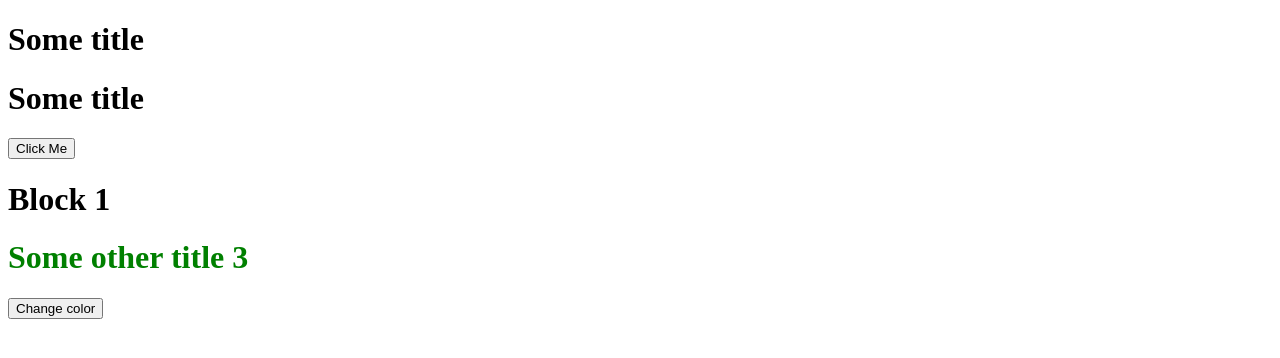
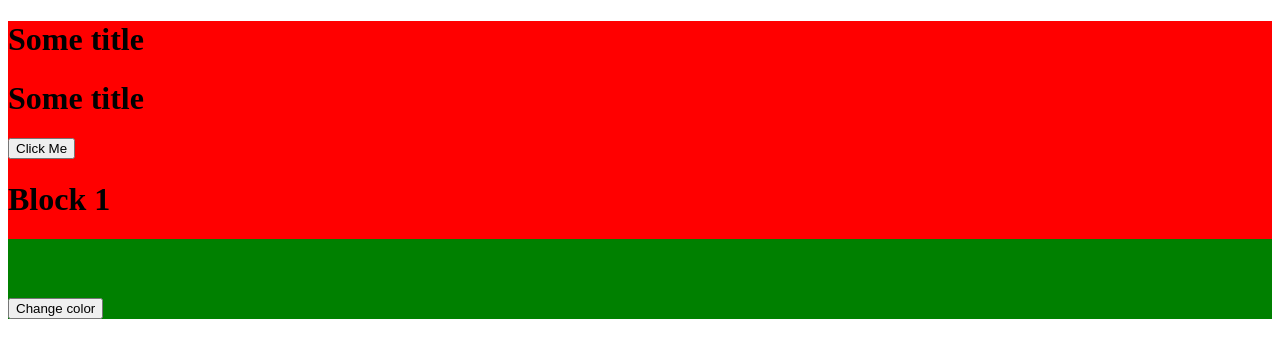
Before and after one commit to dzarezenko/beetroot_lesson_41-vue_basics, a Vue app: page / in a window 1280 px wide. Shown: the top 358 px of the page. Built offline with nearby package versions, Linux system fonts and the light colour scheme.

Commit message:
Styels scopes

```diff
--- a/src/App.vue
+++ b/src/App.vue
@@ -1,5 +1,5 @@
 <template>
-  <div>
+  <div id="container">
     <!--h1 v-once>{{ title }}</h1>
     <p>
       {{ getTitle() }}
@@ -93,3 +93,9 @@ export default {
   },
 }
 </script>
+
+<style>
+#container {
+  background-color: red;
+}
+</style>
--- a/src/components/SimpleHeader.vue
+++ b/src/components/SimpleHeader.vue
@@ -1,5 +1,5 @@
 <template>
-  <div>
+  <div id="simple_header">
     <h1 :style="`color: ${color}`">{{ title }}</h1>
     <button @click="changeColor">Change color</button>
   </div>
@@ -29,3 +29,9 @@ export default {
   },
 }
 </script>
+
+<style scoped>
+#simple_header {
+  background-color: green;
+}
+</style>
```
